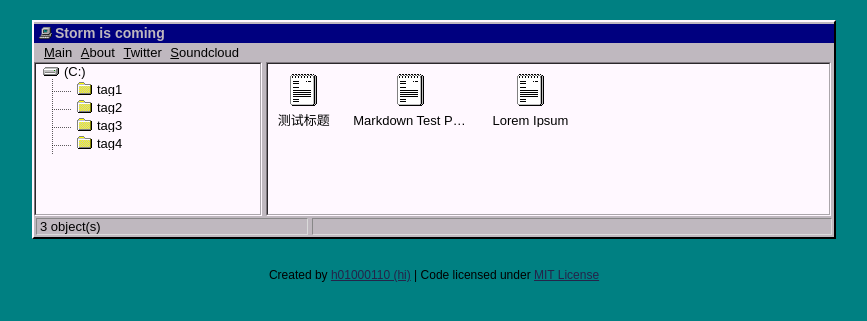
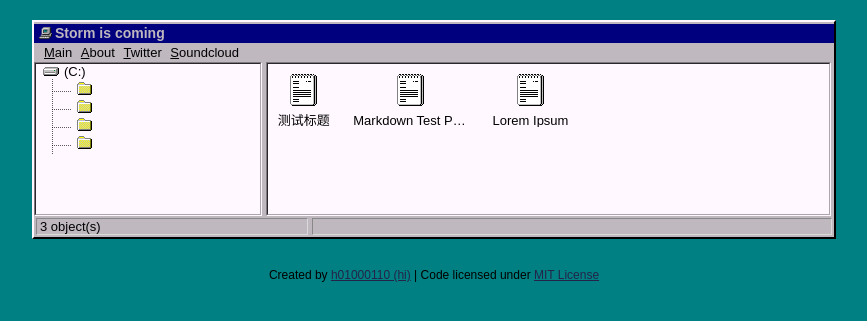
Before and after one commit to stormjokester/stormjokester.github.io, a Jekyll site: the page built from index.html, in a window 1280 px wide. Shown: the top 321 px of the page, without its empty margins (206-1073 px from the left). Built offline with Jekyll 4.4.1, drawn with Linux system fonts in a browser that asks for light colours.

Commit message:
Update default.html

```diff
--- a/_layouts/default.html
+++ b/_layouts/default.html
@@ -35,7 +35,7 @@
 			<ul>
 				{% assign tags = site.tags | sort %}
 				{% for tag in tags %}
-				<li><a href="/tag/{{ tag | first | slugify }}/" title="{{ tag[0] | replace:'-', ' ' }}"><img src="/assets/img/folder.ico" />{{ tag[0] | replace:'-', ' ' }}</a></li>
+				<li><a href="/tag/{{ tag | first | slugify }}/"><img src="/assets/img/folder.ico" /></a></li>
 				{% endfor %}
 			</ul>
 				</li>
```
